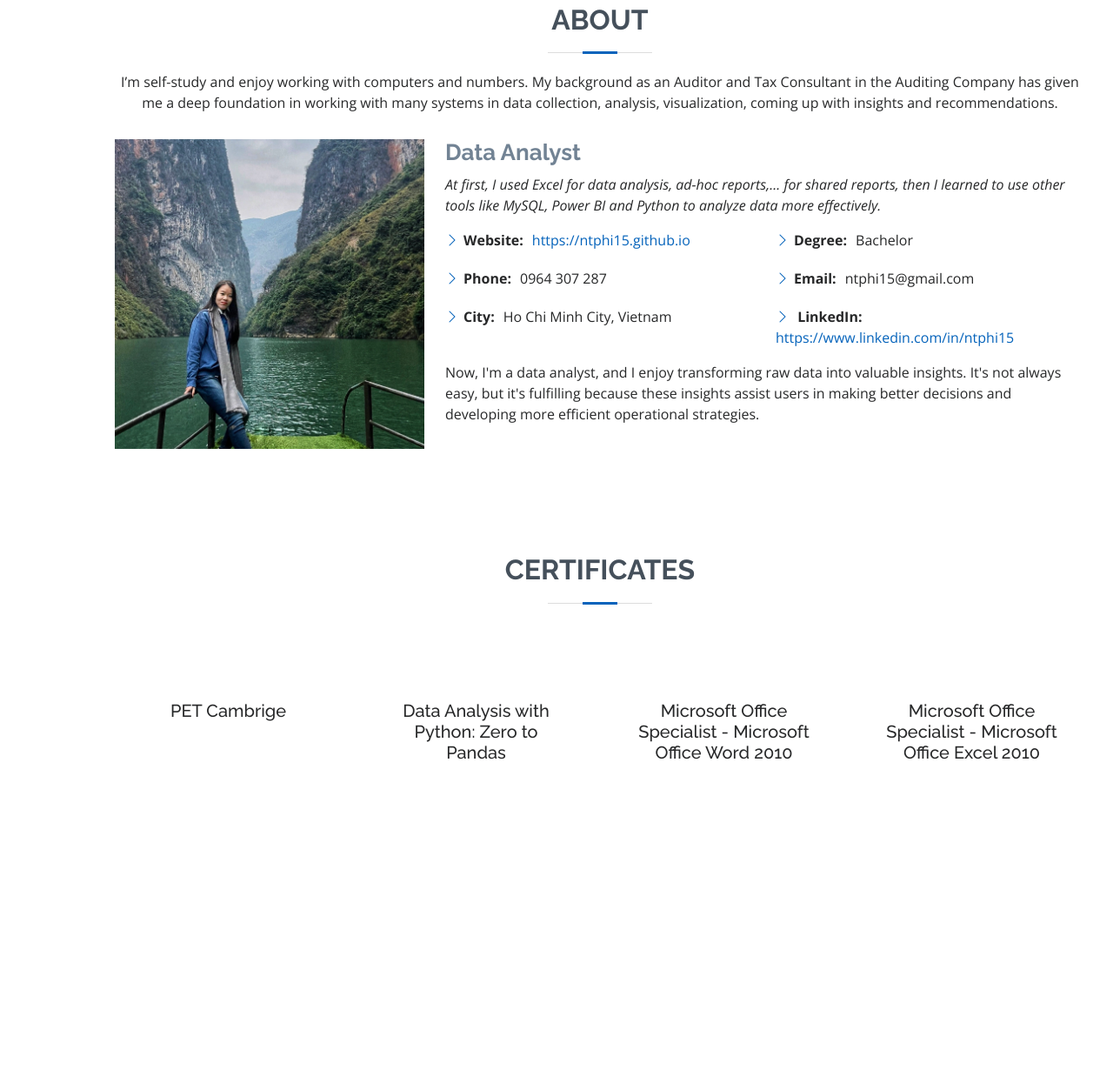
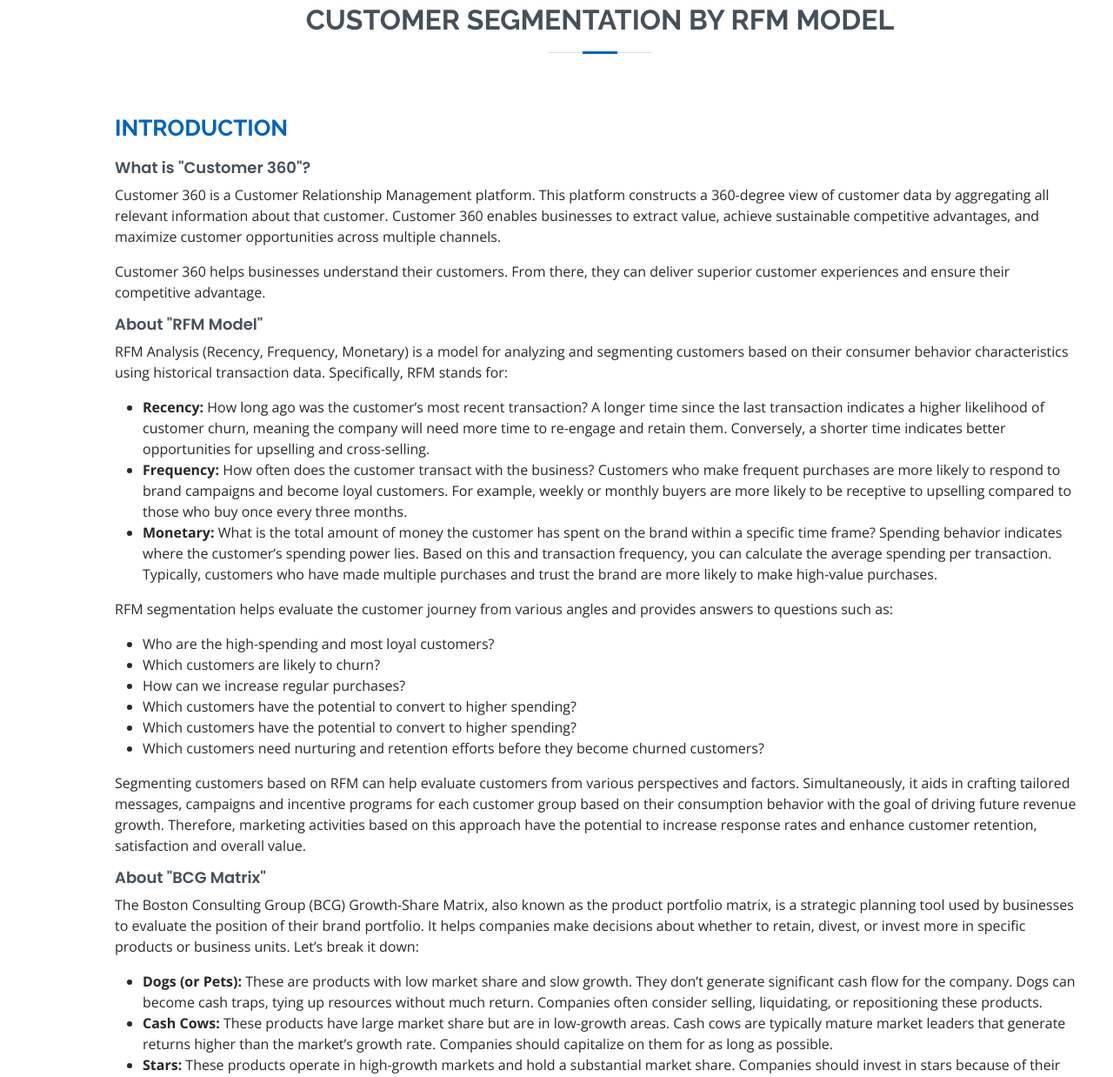
Before and after one commit to ntphi15/ntphi15.github.io, a plain HTML site: page project/customer_segmentation_by_rfm_model.html in a window 1280 px wide. Shown: the part 56-1294 px from the top of the page at 87% size. Before the commit the page ends 1026 px from the top, so only its background shows below. Drawn offline with nearby package versions, Linux system fonts and the light colour scheme.

Commit message:
about rfm

```diff
--- a/assets/css/style.css
+++ b/assets/css/style.css
@@ -431,6 +431,24 @@ section {
 
 .about .content p:last-child {
   margin-bottom: 0;
+}
+
+.about .resume-title {
+  font-size: 26px;
+  font-weight: 700;
+  margin-top: 20px;
+  margin-bottom: 20px;
+  text-transform: uppercase;
+  color: #0563bb;
+}
+
+.about .resume-item h4 {
+  line-height: 18px;
+  font-size: 18px;
+  font-weight: 600;
+  font-family: "Poppins", sans-serif;
+  color: #45505b;
+  margin-bottom: 10px;
 }
 
 /*--------------------------------------------------------------
--- a/project/customer_segmentation_by_rfm_model.html
+++ b/project/customer_segmentation_by_rfm_model.html
@@ -28,11 +28,6 @@
 </head>
 
 <body>
-
-    <!-- ======= Mobile nav toggle button ======= -->
-    <!-- <button type="button" class="mobile-nav-toggle d-xl-none"><i class="bi bi-list mobile-nav-toggle"></i></button> -->
-    <i class="bi bi-list mobile-nav-toggle d-lg-none"></i>
-
     <main id="main">
 
     <!-- ======= About Section ======= -->
@@ -40,81 +35,47 @@
         <div class="container" data-aos="fade-up">
 
             <div class="section-title">
-            <h2>About</h2>
-            <My>I’m self-study and enjoy working with computers and numbers. My background as an Auditor and Tax Consultant in the Auditing Company has given me a deep foundation in working with many systems in data collection, analysis, visualization, coming up with insights and recommendations.</p>
+                <h2>Customer Segmentation by RFM Model</h2>
             </div>
 
-            <div class="row">
-            <div class="col-lg-4">
-                <img src="../assets/img/profile-img.jpg" class="img-fluid" alt="">
-            </div>
-            <div class="col-lg-8 pt-4 pt-lg-0 content">
-                <h3>Data Analyst</h3>
-                <p class="fst-italic">
-                At first, I used Excel for data analysis, ad-hoc reports,... for shared reports, then I learned to use other tools like MySQL, Power BI and Python to analyze data more effectively.
-                </p>
-                <div class="row">
-                <div class="col-lg-6">
+            <div class="resume-item">
+                <h3 class="resume-title">Introduction</h3>
+                <h4>What is "Customer 360"?</h4>
+                <p>Customer 360 is a Customer Relationship Management platform. This platform constructs a 360-degree view of customer data by aggregating all relevant information about that customer. Customer 360 enables businesses to extract value, achieve sustainable competitive advantages, and maximize customer opportunities across multiple channels.</p>
+                <p>Customer 360 helps businesses understand their customers. From there, they can deliver superior customer experiences and ensure their competitive advantage.</p>
+
+                <h4>About "RFM Model"</h4>
+                <p>RFM Analysis (Recency, Frequency, Monetary) is a model for analyzing and segmenting customers based on their consumer behavior characteristics using historical transaction data. Specifically, RFM stands for:</p>
                 <ul>
-                    <li><i class="bi bi-chevron-right"></i> <strong>Website:</strong> <a href="https://ntphi15.github.io"><span>https://ntphi15.github.io</span></a></li>
-                    <li><i class="bi bi-chevron-right"></i> <strong>Phone:</strong> <span>0964 307 287</span></li>
-                    <li><i class="bi bi-chevron-right"></i> <strong>City:</strong> <span>Ho Chi Minh City, Vietnam</span></li>
+                    <li><b>Recency:</b> How long ago was the customer’s most recent transaction? A longer time since the last transaction indicates a higher likelihood of customer churn, meaning the company will need more time to re-engage and retain them. Conversely, a shorter time indicates better opportunities for upselling and cross-selling.</li>
+                    <li><b>Frequency:</b> How often does the customer transact with the business? Customers who make frequent purchases are more likely to respond to brand campaigns and become loyal customers. For example, weekly or monthly buyers are more likely to be receptive to upselling compared to those who buy once every three months.</li>
+                    <li><b>Monetary:</b> What is the total amount of money the customer has spent on the brand within a specific time frame? Spending behavior indicates where the customer’s spending power lies. Based on this and transaction frequency, you can calculate the average spending per transaction. Typically, customers who have made multiple purchases and trust the brand are more likely to make high-value purchases.</li>
                 </ul>
-                </div>
-                <div class="col-lg-6">
+                <p>RFM segmentation helps evaluate the customer journey from various angles and provides answers to questions such as:</p>
                 <ul>
-                    <li><i class="bi bi-chevron-right"></i> <strong>Degree:</strong> <span>Bachelor</span></li>
-                    <li><i class="bi bi-chevron-right"></i> <strong>Email:</strong> <span>ntphi15@gmail.com</span></li>
-                    <a><i class="bi bi-chevron-right"></i> <strong>LinkedIn:</strong> <a href="https://www.linkedin.com/in/ntphi15"><span>https://www.linkedin.com/in/ntphi15</span></a></li>
+                    <li>Who are the high-spending and most loyal customers?</li>
+                    <li>Which customers are likely to churn?</li>
+                    <li>How can we increase regular purchases?</li>
+                    <li>Which customers have the potential to convert to higher spending?</li>
+                    <li>Which customers have the potential to convert to higher spending?</li>
+                    <li>Which customers need nurturing and retention efforts before they become churned customers?</li>
                 </ul>
-                </div>
-                </div>
-                <p>Now, I'm a data analyst, and I enjoy transforming raw data into valuable insights. It's not always easy, but it's fulfilling because these insights assist users in making better decisions and developing more efficient operational strategies.</p>
-            </div>
-            </div>
+                <p>Segmenting customers based on RFM can help evaluate customers from various perspectives and factors. Simultaneously, it aids in crafting tailored messages, campaigns and incentive programs for each customer group based on their consumption behavior with the goal of driving future revenue growth. Therefore, marketing activities based on this approach have the potential to increase response rates and enhance customer retention, satisfaction and overall value.</p>
 
-        </div>
-        </section><!-- End About Section -->
-
-        <!-- ======= Facts Section ======= -->
-        <section id="facts" class="facts">
-        <div class="container" data-aos="fade-up">
-
-            <div class="section-title">
-            <h2>Certificates</h2>
-            </div>
-
-            <div class="row">
-
-            <div class="col-lg-3 col-md-6">
-                <div class="count-box">
-                <h5>PET Cambrige</h5>
-                </div>
-            </div>
-
-            <div class="col-lg-3 col-md-6 mt-5 mt-md-0">
-                <div class="count-box">
-                <h5>Data Analysis with Python: Zero to Pandas</h5>
-                </div>
-            </div>
-
-            <div class="col-lg-3 col-md-6 mt-5 mt-lg-0">
-                <div class="count-box">
-                <h5>Microsoft Office Specialist - Microsoft Office Word 2010</h5>
-                </div>
-            </div>
-
-            <div class="col-lg-3 col-md-6 mt-5 mt-lg-0">
-                <div class="count-box">
-                <h5>Microsoft Office Specialist - Microsoft Office Excel 2010</h5>
-                </div>
+                <h4>About "BCG Matrix"</h4>
+                <p>The Boston Consulting Group (BCG) Growth-Share Matrix, also known as the product portfolio matrix, is a strategic planning tool used by businesses to evaluate the position of their brand portfolio. It helps companies make decisions about whether to retain, divest, or invest more in specific products or business units. Let’s break it down:</p>
+                <ul>
+                    <li><b>Dogs (or Pets):</b> These are products with low market share and slow growth. They don’t generate significant cash flow for the company. Dogs can become cash traps, tying up resources without much return. Companies often consider selling, liquidating, or repositioning these products.</li>
+                    <li><b>Cash Cows:</b> These products have large market share but are in low-growth areas. Cash cows are typically mature market leaders that generate returns higher than the market’s growth rate. Companies should capitalize on them for as long as possible.</li>
+                    <li><b>Stars:</b> These products operate in high-growth markets and hold a substantial market share. Companies should invest in stars because of their potential for future growth.</li>
+                    <li><b>Question Marks:</b> These products are in high-growth markets but have low market share. They are uncertain—hence the name. Companies must decide whether to invest more in them to turn them into stars or let them decline.</li>
+                </ul>
+                <p>Remember, the BCG matrix helps prioritize business activities and guide strategic decisions. However, it doesn’t account for new disruptive products or rapid shifts in consumer demand.</p>
             </div>
 
         </div>
 
-        </div>
-        </section><!-- End Facts Section -->
-
+    </section><!-- End About Section -->
 
     </main><!-- End #main -->
 
```
Also changed, not shown: index.html (+1 -1 lines). Lines whose indentation alone changed are shown as unchanged.
